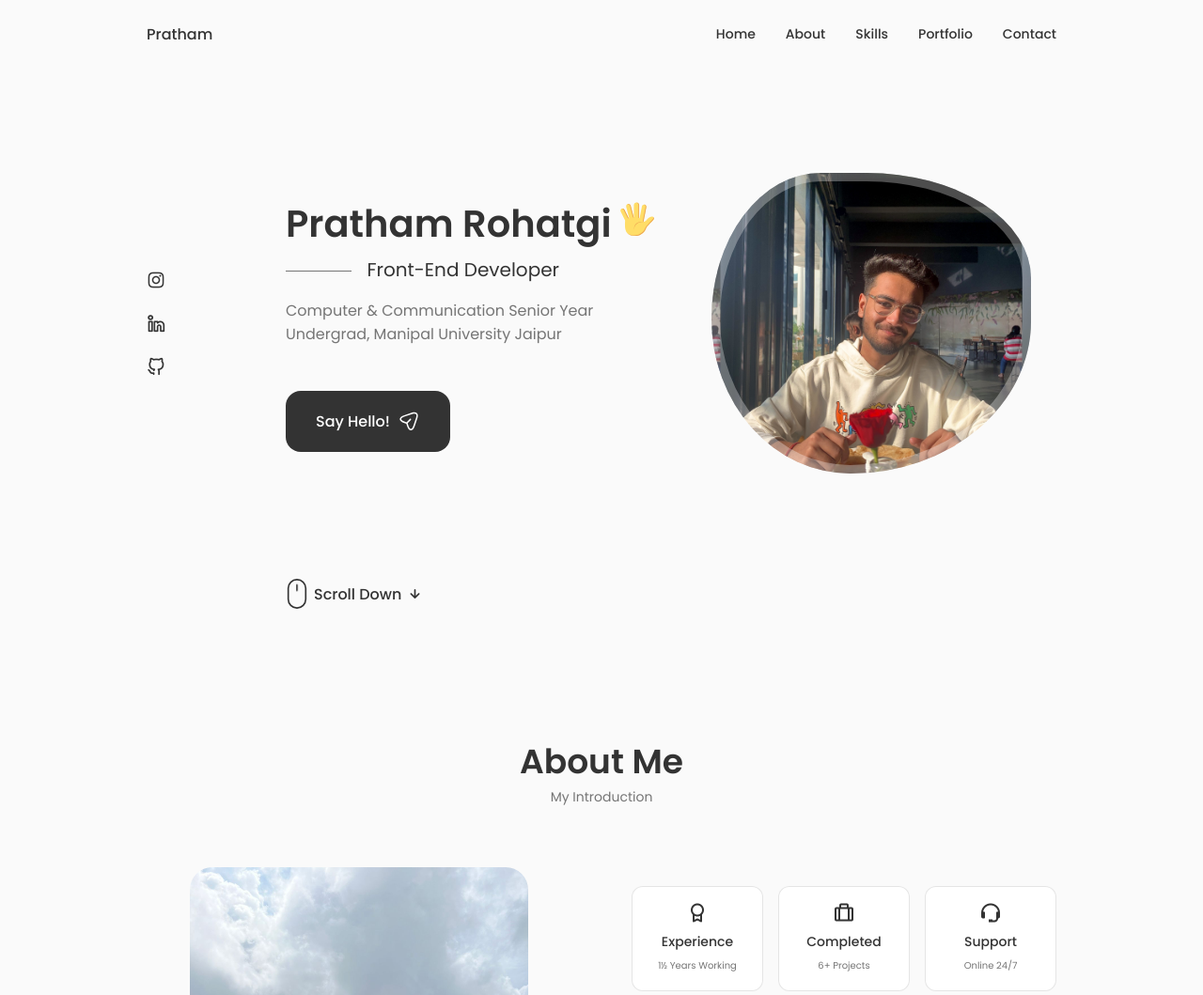
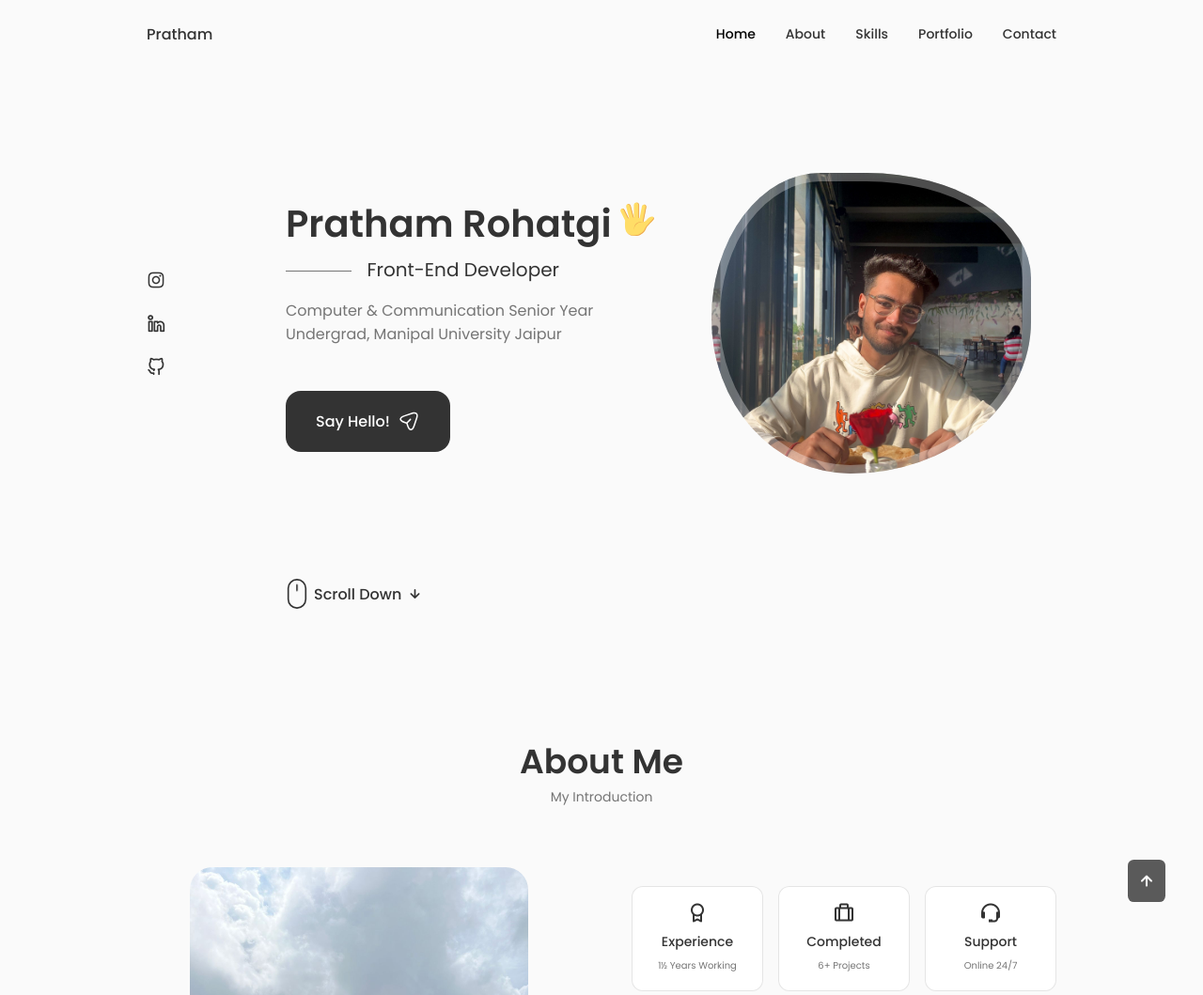
Before and after one commit to ram-9547/Charan, a React (Create React App) app: page / in a window 1280 px wide. Shown: the top 1059 px of the page at 94% size. Built offline with nearby package versions, Linux system fonts and the light colour scheme.

Commit message:
scroll btn and nav links

```diff
--- a/public/index.html
+++ b/public/index.html
@@ -2,7 +2,7 @@
 <html lang="en">
   <head>
     <meta charset="utf-8" />
-    <link rel="icon" href="%PUBLIC_URL%/favicon.ico" />
+    <link rel="icon" href="./favicon.ico" />
     <meta name="viewport" content="width=device-width, initial-scale=1" />
     <meta name="theme-color" content="#000000" />
     <meta
@@ -32,7 +32,7 @@
       rel="stylesheet"
       href="https://unicons.iconscout.com/release/v4.0.0/css/line.css"
     />
-    <title>Portfolio</title>
+    <title>Pratham Rohagi</title>
   </head>
   <body>
     <noscript>You need to enable JavaScript to run this app.</noscript>
--- a/src/App.js
+++ b/src/App.js
@@ -5,8 +5,8 @@
 import Header from "./components/header/Header";
 import Home from "./components/home/Home";
 import Qualification from "./components/qualification/Qualification";
+import Scrollup from "./components/scrollup/Scrollup";
 import Skills from "./components/skills/Skills";
-// import Home from "./components/header/home/Home";
 
 function App() {
   return (
@@ -19,8 +19,10 @@
         <Skills />
         <Qualification />
         <Contact />
-        <Footer />
       </main>
+
+      <Footer />
+      <Scrollup />
     </>
   );
 }
--- a/src/components/header/Header.jsx
+++ b/src/components/header/Header.jsx
@@ -3,7 +3,13 @@
 import { useState } from "react";
 
 const Header = () => {
+  window.addEventListener("scroll", function () {
+    const header = document.querySelector(".header");
+    if (this.scrollY >= 80) header.classList.add("scroll-header");
+    else header.classList.remove("scroll-header");
+  });
   const [Toggle, setToggle] = useState(false);
+  const [activeNav, setActiveNav] = useState("#home");
 
   return (
     <header className="header">
@@ -14,27 +20,65 @@
         <div className={Toggle ? "nav__menu show-menu" : "nav__menu"}>
           <ul className="nav__list grid">
             <li className="nav__item">
-              <a href="#home" className="nav__link ">
+              <a
+                href="#home"
+                onClick={() => setActiveNav("#home")}
+                className={
+                  activeNav === "#home" ? "nav__link active-link" : "nav__link "
+                }
+              >
                 <i className="uil uil-estate nav__icon"></i>Home
               </a>
             </li>
             <li className="nav__item">
-              <a href="#about" className="nav__link">
+              <a
+                href="#about"
+                onClick={() => setActiveNav("#about")}
+                className={
+                  activeNav === "#about"
+                    ? "nav__link active-link"
+                    : "nav__link "
+                }
+              >
                 <i className="uil uil-user nav__icon"></i>About
               </a>
             </li>
             <li className="nav__item">
-              <a href="#skills" className="nav__link">
+              <a
+                href="#skills"
+                onClick={() => setActiveNav("#skills")}
+                className={
+                  activeNav === "#skills"
+                    ? "nav__link active-link"
+                    : "nav__link "
+                }
+              >
                 <i className="uil uil-file-alt nav__icon"></i>Skills
               </a>
             </li>
             <li className="nav__item">
-              <a href="#portfolio" className="nav__link">
+              <a
+                href="#portfolio"
+                onClick={() => setActiveNav("#portfolio")}
+                className={
+                  activeNav === "#portfolio"
+                    ? "nav__link active-link"
+                    : "nav__link "
+                }
+              >
                 <i className="uil uil-scenery nav__icon"></i>Portfolio
               </a>
             </li>
             <li className="nav__item">
-              <a href="#contact" className="nav__link">
+              <a
+                href="#contact"
+                onClick={() => setActiveNav("#contact")}
+                className={
+                  activeNav === "#contact"
+                    ? "nav__link active-link"
+                    : "nav__link "
+                }
+              >
                 <i className="uil uil-message nav__icon"></i>Contact
               </a>
             </li>
--- a/src/components/header/header.css
+++ b/src/components/header/header.css
@@ -47,6 +47,10 @@
 .active-link,
 .nav__link:hover {
   color: var(--title-color-dark);
+}
+
+.scroll-header {
+  box-shadow: 0 -1px 4px rgba(0, 0, 0, 0.15);
 }
 
 /* breakpoints */
--- /dev/null
+++ b/src/components/scrollup/Scrollup.jsx
@@ -0,0 +1,17 @@
+import React from "react";
+import "./scrollup.css";
+
+const Scrollup = () => {
+  window.addEventListener("scroll", function () {
+    const scrollUp = document.querySelector(".scrollup");
+    if (this.scrollY >= 560) scrollUp.classList.add("show-scroll");
+    else scrollUp.classList.remove("show-scroll");
+  });
+  return (
+    <a href="#" className="scrollup">
+      <i className="uil uil-arrow-up scrollup__icon"></i>
+    </a>
+  );
+};
+
+export default Scrollup;
--- /dev/null
+++ b/src/components/scrollup/scrollup.css
@@ -0,0 +1,48 @@
+.scrollup {
+  position: fixed;
+  right: 2.5rem;
+  bottom: -20%;
+  background-color: var(--title-color);
+  opacity: 0.8;
+  padding: 0.3rem 0.5rem;
+  border-radius: 0.4rem;
+  z-index: var(--z-tooltip);
+  transition: 0.4s;
+}
+
+.scrollup__icon {
+  font-size: 1.5rem;
+  color: var(--container-color);
+}
+
+.scrolup:hover {
+  color: var(--title-color-dark);
+}
+
+/* show scroll*/
+.show-scroll {
+  bottom: 3rem;
+}
+
+@media screen and (max-width: 990px) {
+  .scrollup {
+    right: 1.5rem;
+    padding: 0.25rem 0.4rem;
+  }
+
+  .scrollup__icon {
+    font-size: 1.25rem;
+  }
+}
+
+@media screen and (max-width: 768px) {
+  .show-scroll {
+    bottom: 4rem;
+  }
+}
+
+@media screen and (max-width: 350px) {
+  .scrollup {
+    right: 1rem;
+  }
+}
```
Also changed, not shown: 1 other file (tests, documents, lock files or other folders).
